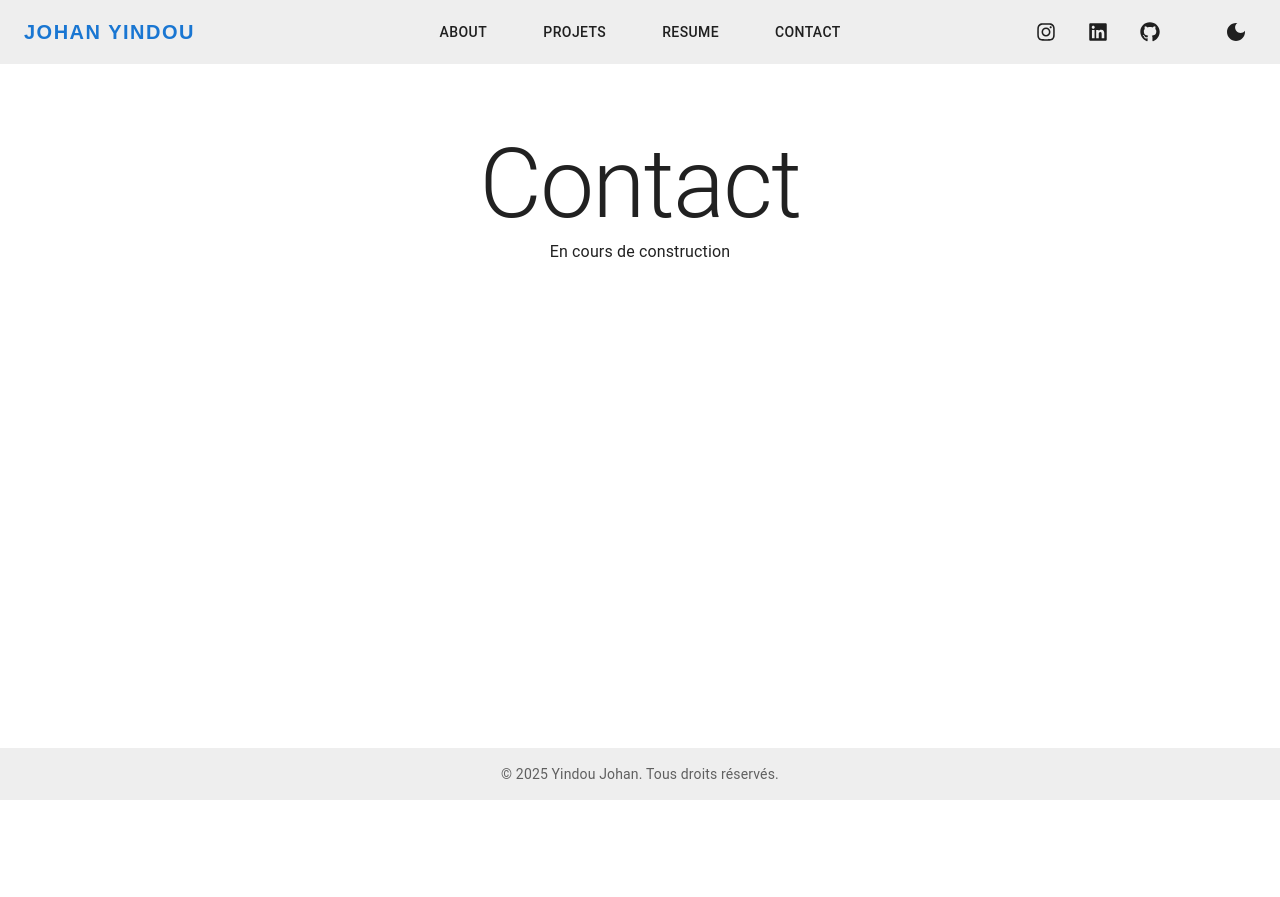
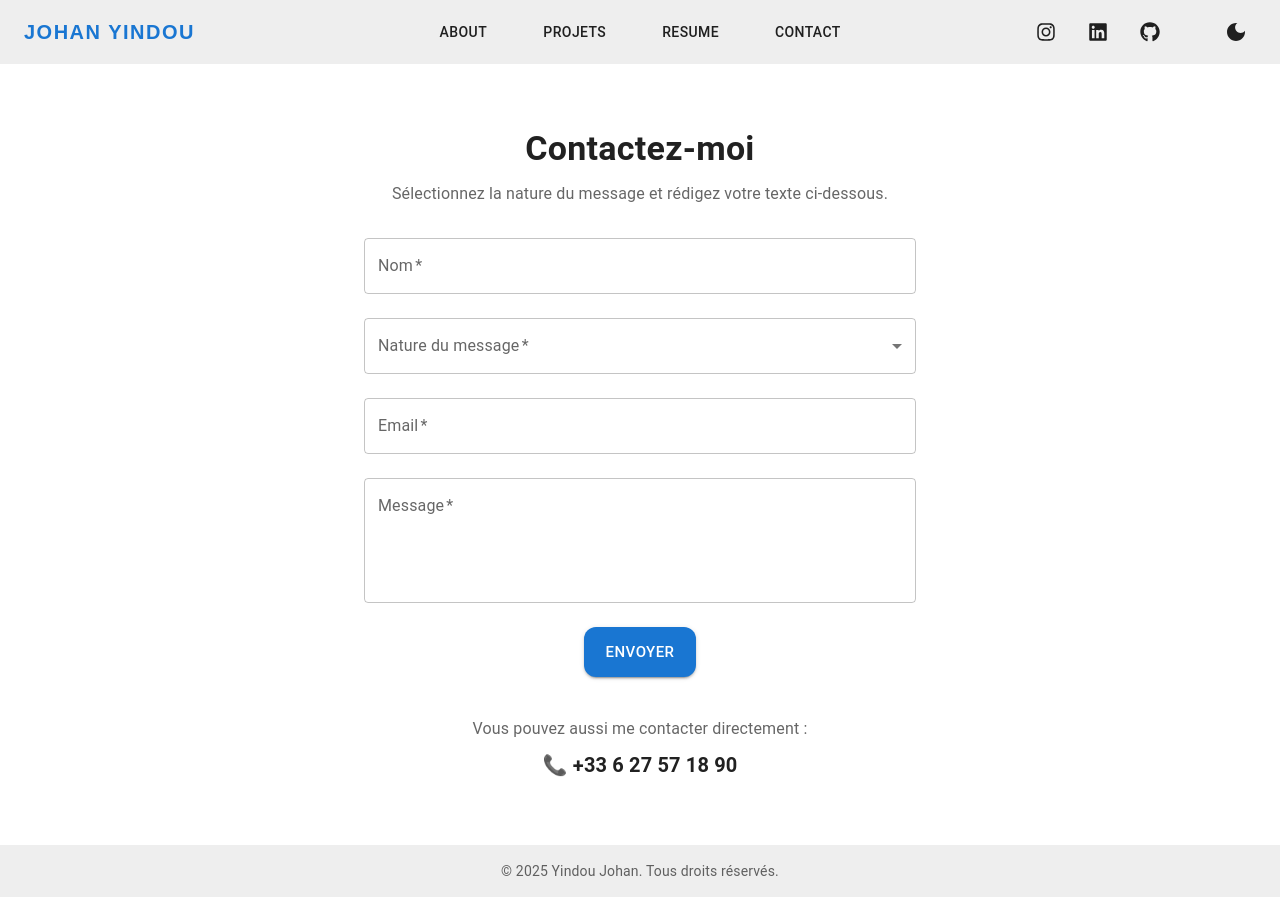
Before and after one commit to JohanYindou/my-portfolio, a React (Vite) app: page /contact in a window 1280 px wide. Before the commit the page ends 800 px from the top, so only its background shows below. Built offline with nearby package versions, Linux system fonts and the light colour scheme.

Commit message:
`Refactor components: SkillsList.tsx and Contact.tsx with Framer Motion and MUI updates`

```diff
--- a/src/components/SkillsList.tsx
+++ b/src/components/SkillsList.tsx
@@ -3,8 +3,8 @@ import { Typography, Chip, Stack, Box, Divider } from '@mui/material';
 import { skills } from '../data/skills';
 import { motion } from 'framer-motion';
 
-const MotionBox = motion(Box);
-const MotionChip = motion(Chip);
+const MotionBox = motion.create(Box);
+const MotionChip = motion.create(Chip);
 
 const SkillsList: React.FC = () => {
   return (
--- a/src/pages/Contact.tsx
+++ b/src/pages/Contact.tsx
@@ -1,22 +1,165 @@
-import React from 'react';
+import React, { useState } from 'react';
 import '../styles/App.css';
-import { Container, Box, Typography } from '@mui/material';
+import {
+  Box,
+  TextField,
+  Button,
+  Typography,
+  Container,
+  Alert,
+  MenuItem,
+} from '@mui/material';
+import { motion } from 'framer-motion';
 
 
 const Contact: React.FC = () => {
-    return (
-      <Container maxWidth='md'>
-        <Box sx={{ my: 8 }}>
-          <Typography variant='h1'>Contact</Typography>
-          <Typography variant='body1'>En cours de construction</Typography>
+  const [name, setName] = useState('');
+  const [nature, setNature] = useState('');
+  const [email, setEmail] = useState('');
+  const [message, setMessage] = useState('');
+  const [submitted, setSubmitted] = useState(false);
+  const [error, setError] = useState("");
+
+  const isValidEmail = (email: string) => {
+    const regex = /^[^\s@]+@[^\s@]+\.[^\s@]+$/;
+    return regex.test(email);
+  };
+  const handleSubmit = (e: React.FormEvent) => {
+    e.preventDefault();
+
+    if (!isValidEmail(email)) {
+      setError('Veuillez entrer une adresse e-mail valide.');
+      return;
+    }
+    setError(''); // réinitialise l’erreur
+    let subject = '';
+
+    // 🔹 Génère un objet adapté selon la nature
+    switch (nature) {
+      case 'Collaboration':
+        subject = `Demande de collaboration de la part de ${name}`;
+        break;
+      case 'Projet':
+        subject = `Proposition de projet de la part de ${name}`;
+        break;
+      case "Demande d'information":
+        subject = `Demande d'information de la part de ${name}`;
+        break;
+      case 'Autre':
+        subject = `Message de la part de ${name}`;
+        break;
+      default:
+        subject = `Message de ${name}`;
+        break;
+    }
+
+    // crée le lien mailto
+    const encodedSubject = encodeURIComponent(subject);
+    const encodedBody = encodeURIComponent(message);
+
+    setSubmitted(true);
+    setTimeout(() => setSubmitted(false), 4000);
+
+    window.location.href = `mailto:jyindou@gmail.com?subject=${encodedSubject}&body=${encodedBody}`;
+  };
+  return (
+    <Container maxWidth='sm' sx={{ py: 8 }}>
+      <motion.div
+        initial={{ opacity: 0, y: 40 }}
+        animate={{ opacity: 1, y: 0 }}
+        transition={{ duration: 0.8, ease: 'easeOut' }}>
+        <Box textAlign='center' mb={4}>
+          <Typography variant='h4' fontWeight={700} gutterBottom>
+            Contactez-moi
+          </Typography>
+          <Typography variant='body1' color='text.secondary'>
+            Sélectionnez la nature du message et rédigez votre texte ci-dessous.
+          </Typography>
         </Box>
-        {/*
-                Mettre en place mes informations de contact
-                et le formulaire de contact ici qui envoie
-                des emails vers moi
-        */}
-      </Container>
-    );
+
+        <Box
+          component='form'
+          onSubmit={handleSubmit}
+          display='flex'
+          flexDirection='column'
+          gap={3}>
+          <TextField
+            label='Nom'
+            variant='outlined'
+            fullWidth
+            required
+            value={name}
+            onChange={(e) => setName(e.target.value)}
+          />
+          <TextField
+            label='Nature du message'
+            select
+            fullWidth
+            required
+            value={nature}
+            onChange={(e) => setNature(e.target.value)}>
+            <MenuItem value='Collaboration'>Collaboration</MenuItem>
+            <MenuItem value='Projet'>Projet</MenuItem>
+            <MenuItem value="Demande d'information">
+              Demande d'information
+            </MenuItem>
+            <MenuItem value='Autre'>Autre</MenuItem>
+          </TextField>
+          <TextField
+            label='Email'
+            type='email'
+            variant='outlined'
+            fullWidth
+            required
+            error={!!error}
+            helperText={error}
+            value={email}
+            onChange={(e) => setEmail(e.target.value)}
+          />
+          <TextField
+            label='Message'
+            multiline
+            rows={4}
+            variant='outlined'
+            fullWidth
+            required
+            value={message}
+            onChange={(e) => setMessage(e.target.value)}
+          />
+
+          <motion.div whileHover={{ scale: 1.03 }} whileTap={{ scale: 0.97 }}>
+            <Button
+              variant='contained'
+              color='primary'
+              size='large'
+              type='submit'
+              sx={{ borderRadius: 3, py: 1.5 }}>
+              Envoyer
+            </Button>
+          </motion.div>
+
+          {submitted && (
+            <Alert severity='success' sx={{ mt: 2 }}>
+              Votre client e-mail va s’ouvrir...
+            </Alert>
+          )}
+        </Box>
+        <Box textAlign='center' mt={5}>
+          <Typography variant='body1' color='text.secondary'>
+            Vous pouvez aussi me contacter directement :
+          </Typography>
+          <Typography variant='h6' fontWeight={600} sx={{ mt: 1 }}>
+            📞{' '}
+            <a
+              href='tel:+33627571890'
+              style={{ textDecoration: 'none', color: 'inherit' }}>
+              +33 6 27 57 18 90
+            </a>
+          </Typography>
+        </Box>
+      </motion.div>
+    </Container>
+  );
 };
 
 export default Contact;
```
